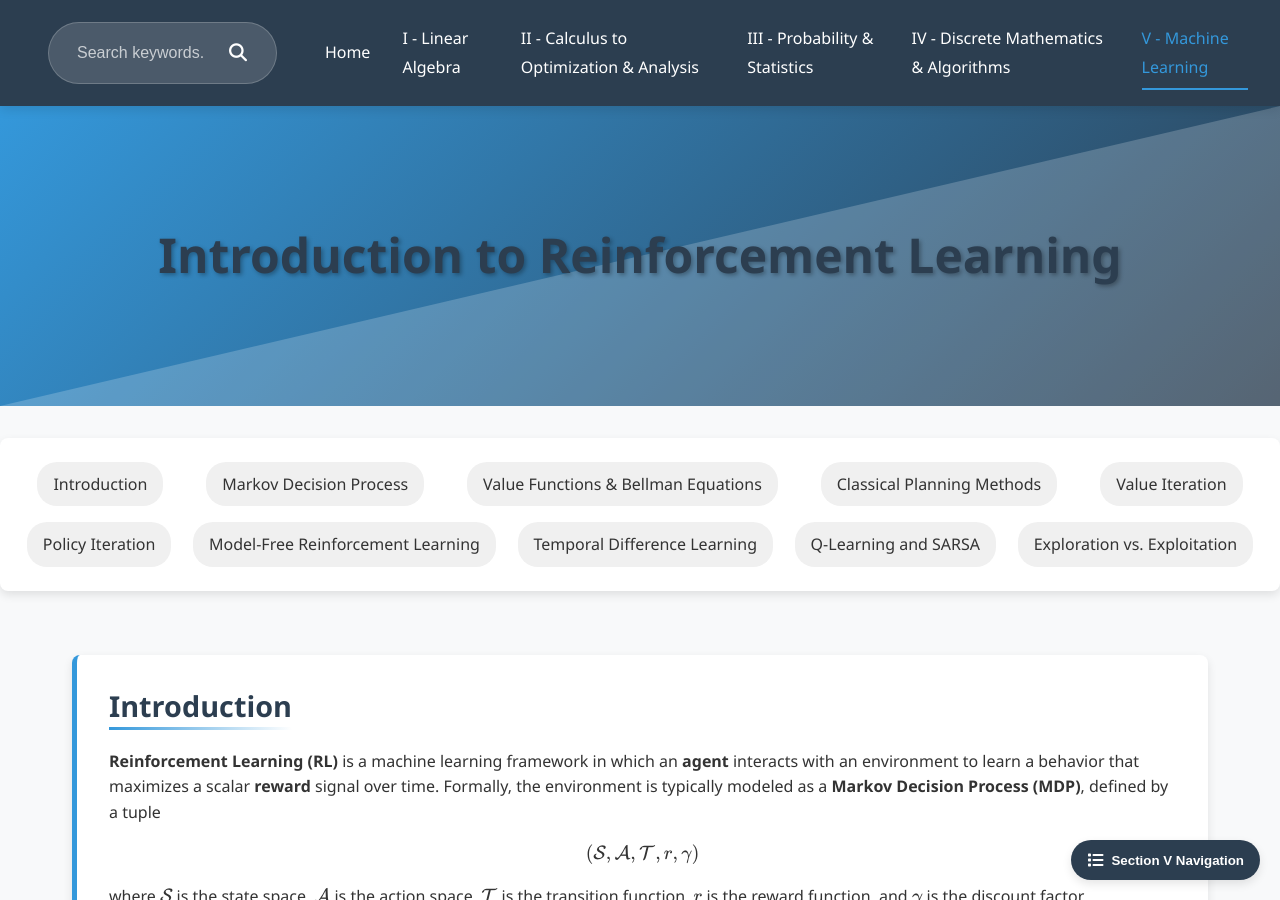
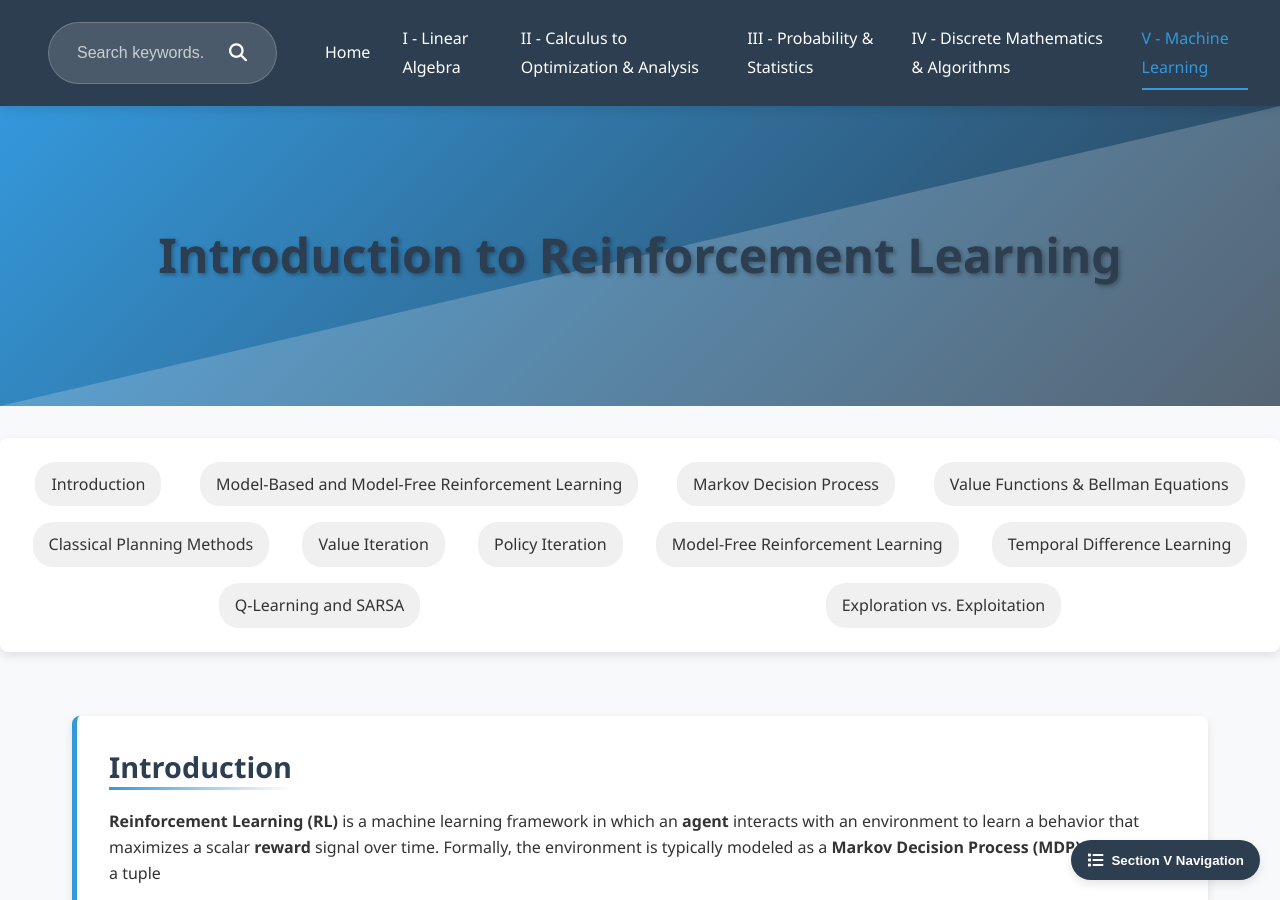
Before and after one commit to Yusukey01/yusukey01.github.io, a Jekyll site: the page built from Mathematics/Machine_learning/intro_RL.html, in a window 1280 px wide and 900 px high. Built offline with Jekyll 4.4.1, drawn with Linux system fonts in a browser that asks for light colours.

Commit message:
update RL

```diff
--- a/Mathematics/Machine_learning/intro_RL.html
+++ b/Mathematics/Machine_learning/intro_RL.html
@@ -124,6 +124,7 @@ uses_python: false
 
         <div class="topic-nav">
             <a href="#intro">Introduction</a>
+            <a href="rl-types">Model-Based and Model-Free Reinforcement Learning</a>
             <a href="#mdp">Markov Decision Process</a>
             <a href="#value-functions">Value Functions & Bellman Equations</a>
             <a href="#planning">Classical Planning Methods</a>
```
